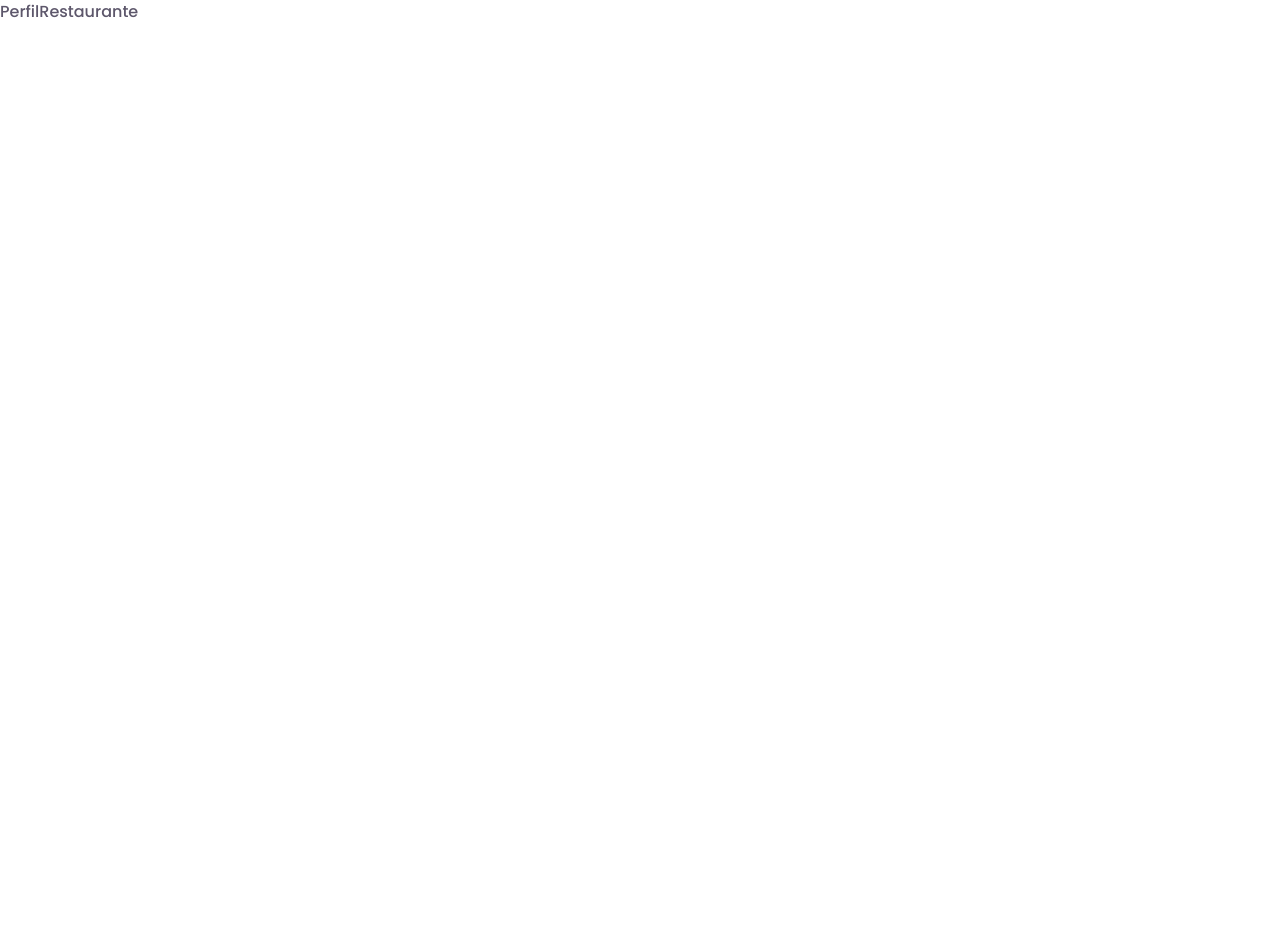
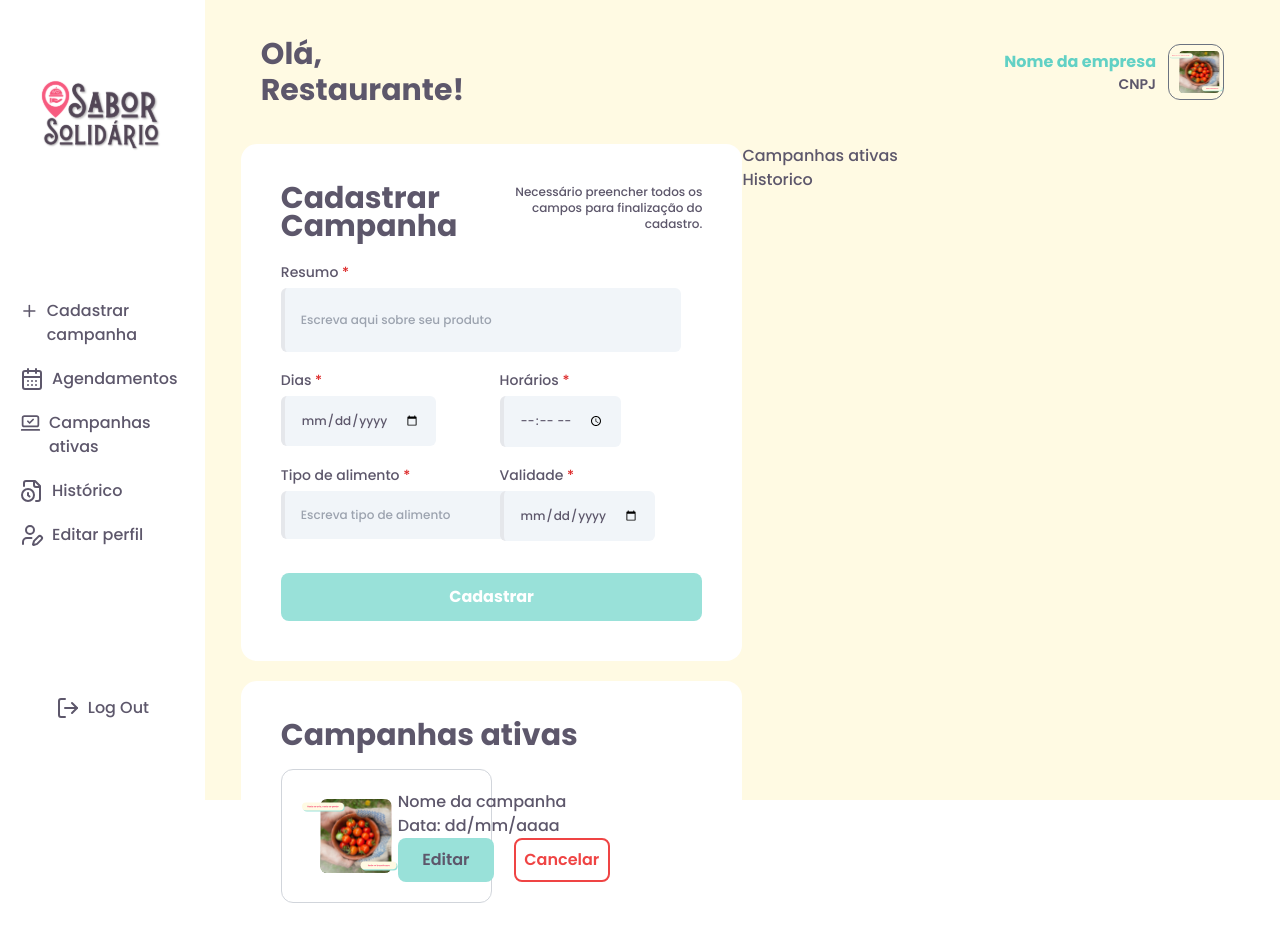
Before and after one commit to Guga-Santos/sabor_solidario_Front, a Next.js app: page /perfilRestaurante in a window 1280 px wide. Shown: the top 942 px of the page. Before the commit the page ends 800 px from the top, so only its background shows below. Built offline with nearby package versions, Linux system fonts and the light colour scheme.

Commit message:
Perfil do Restaurante, usando lib Lucide

```diff
--- a/package.json
+++ b/package.json
@@ -10,6 +10,7 @@
   },
   "dependencies": {
     "@next/font": "^14.2.15",
+    "lucide-react": "^0.460.0",
     "next": "15.0.0",
     "react": "19.0.0-rc-65a56d0e-20241020",
     "react-dom": "19.0.0-rc-65a56d0e-20241020",
--- a/src/app/login/page.jsx
+++ b/src/app/login/page.jsx
@@ -79,7 +79,7 @@ export default function Login() {
             <form onSubmit={handleSubmit} action='#' method='post' className="flex flex-col items-center gap-5">
                 <div className="flex flex-col w-[450px]  gap-1">
                     {/* se atentar a fazer ainda : Colocar a lógica do asteristico vermelho de obrigatoriedade */}
-                    <label for="email" className="font-semibold"> Digite seu endereço de e-mail </label>
+                    <label htmlFor="email" className="font-semibold"> Digite seu endereço de e-mail </label>
 
                     {/* pegar o valor sempre atualizado, pegando os dados digitados do user através da função onChange(ato do usuario digitar)*/}
                     <input onChange={(e) => setEmail(e.target.value)}
@@ -93,7 +93,7 @@ export default function Login() {
 
                 <div className="flex flex-col w-[450px] gap-1">
                     {/* se atentar a fazer ainda : Colocar a lógica do asteristico vermelho de obrigatoriedade */}
-                    <label for="password" className="font-semibold"> Digite sua senha </label>
+                    <label htmlFor="password" className="font-semibold"> Digite sua senha </label>
 
                     {/* o evento pega o valor sempre atualizado. Pegando os dados digitados do user através da função onChange(ato do usuario digitar)*/}
                     <input onChange={(e) => setPassword(e.target.value)}
@@ -109,7 +109,9 @@ export default function Login() {
                     <p> Esqueceu sua senha? <a href="/recuperarSenha"><span className="font-bold text-second-green hover:underline">Recuperar senha.</span></a></p>
                 </div>
 
-                <button className="w-[450px] bg-second-pink text-white h-10 rounded-lg transition hover:opacity-85">Entrar</button>
+                <Link href="/perfilRestaurante">
+                    <button className="w-[450px] bg-second-pink text-white h-10 rounded-lg transition hover:opacity-85">Entrar</button>
+                </Link>
             </form>
         </div>
     </div>
--- a/src/app/mock/restaurante.json
+++ b/src/app/mock/restaurante.json
@@ -4,7 +4,7 @@
   "cnpj": "07435067000112",
   "telefone": "81997696919",
   "nomeRua": "Rua das Bolinhas",
-  "numeroRua": "S/N",
+  "numeroRua": "1020",
   "bairro": "Boa viagem",
   "cidade": "Recife",
   "cep": "54310100",
--- a/src/app/perfilRestaurante/page.jsx
+++ b/src/app/perfilRestaurante/page.jsx
@@ -1,5 +1,171 @@
 import React from "react";
+import Image from "next/image";
+import Link from "next/link";
+import logo from '../../assets/login-login-teste.svg'
+import imagensUser from '../../assets/bg-heeerosectionsvg.svg'
+import { Plus, UserPen, CalendarDays, LaptopMinimalCheck, FileClock, LogOut } from 'lucide-react'
 
 export default function PerfilRestaurante() {
-    return <div>PerfilRestaurante</div>
+    return <div className="flex w-[100vw] h-[100vh]">
+        <aside className="h-screen w-[16%] flex flex-col justify-between items-center py-20 px-5">
+            <Image src={logo} className="w-32" alt="logo marca Sabor Solidário" />
+
+            <nav className="space-y-5">
+                <Link href="/" className="gap-2 flex flex-row hover:text-second-green-hover">
+                    <Plus /> Cadastrar campanha
+                </Link>
+                <Link href="/" className="gap-2 flex flex-row hover:text-second-green-hover ">
+                    <CalendarDays />Agendamentos
+                </Link>
+                <Link href="/" className="gap-2 flex flex-row hover:text-second-green-hover ">
+                    <LaptopMinimalCheck />Campanhas ativas
+                </Link>
+                <Link href="/" className="gap-2 flex flex-row hover:text-second-green-hover ">
+                    <FileClock />Histórico
+                </Link>
+                <Link href="/" className="gap-2 flex flex-row hover:text-second-green-hover ">
+                    <UserPen />Editar perfil
+                </Link>
+            </nav>
+
+
+            <Link href="/">
+                <button className="gap-2 flex flex-row  hover:text-second-green-hover ">
+                    <LogOut />
+                    Log Out
+                </button>
+            </Link>
+        </aside>
+
+        <main className="flex-1 bg-second-yellow w-screen h-screen p-9">
+            {/* cabeçalho */}
+            <div className="flex justify-between px-5">
+                <h1 className="font-bold text-3xl">
+                    Olá, <br /> Restaurante!
+                </h1>
+
+                <div className="flex gap-3 items-center">
+                    <div className="flex flex-col items-end">
+                      <h4 className="font-bold text-second-green-hover">Nome da empresa</h4>
+                      <span className="text-sm font-semibold">CNPJ</span>
+                    </div>
+                    <Image src={imagensUser} className="w-14 h-14 rounded-xl border border-solid border-gray-500"/>
+                </div>
+            </div>
+
+            {/* cadastrar campanha e agendamento */}
+            <div className="pt-9 h-[80%] grid grid-cols-2 grid-rows-2">
+                <div className=" flex flex-col gap-5">
+                    <div className="bg-white rounded-2xl p-10">
+                        <div className="flex justify-between">
+                            <h3 className="text-3xl font-bold leading-7	">Cadastrar <br /> Campanha</h3>
+                            <span className="flex text-end text-xs w-[45%]">Necessário preencher todos os campos para finalização do cadastro.</span>
+                        </div>
+                        <form className="mt-5">
+                            <ul>
+                                <li className="mb-4">
+                                    <label
+                                    className='text-sm'
+                                    htmlFor="resumo">
+                                        Resumo <span className='text-red-600'>*</span>
+                                    </label>
+                                    <input
+                                    type="text"
+                                    required
+                                    className="inputs flex h-10 mt-1 w-[95%] h-16 bg-slate-100 border-s-4 rounded-md outline-none p-4 focus:border-second-green text-xs"
+                                    placeholder="Escreva aqui sobre seu produto"/>
+                                </li>
+                                <div className="grid grid-cols-2 gap-4 ">
+                                    <li>
+                                        <label
+                                        className='text-sm'
+                                        htmlFor="resumo">
+                                            Dias <span className='text-red-600'>*</span>
+                                        </label>
+                                        <input
+                                        type="date"
+                                        required
+                                        className="inputs flex h10 mt-1 bg-slate-100 border-s-4 rounded-md outline-none p-4 focus:border-second-green text-xs"
+                                        placeholder="Escreva aqui sobre seu produto"/>
+                                    </li>
+                                    <li>
+                                        <label
+                                        className='text-sm'
+                                        htmlFor="resumo">
+                                            Horários <span className='text-red-600'>*</span>
+                                        </label>
+                                        <input
+                                        type="time"
+                                        required
+                                        className="inputs flex h10 mt-1 bg-slate-100 border-s-4 rounded-md outline-none p-4 focus:border-second-green text-xs"
+                                        placeholder="Escreva aqui sobre seu produto"/>
+                                    </li>
+                                    <li>
+                                        <label
+                                        className='text-sm'
+                                        htmlFor="resumo">
+                                            Tipo de alimento <span className='text-red-600'>*</span>
+                                        </label>
+                                        <input
+                                        type="text"
+                                        required
+                                        className="inputs flex h10 mt-1 bg-slate-100 border-s-4 rounded-md outline-none p-4 focus:border-second-green text-xs"
+                                        placeholder="Escreva tipo de alimento"/>
+                                    </li>
+                                    <li>
+                                        <label
+                                        className='text-sm'
+                                        htmlFor="resumo">
+                                            Validade <span className='text-red-600'>*</span>
+                                        </label>
+                                        <input
+                                        type="date"
+                                        required
+                                        className="inputs flex h10 mt-1 bg-slate-100 border-s-4 rounded-md outline-none p-4 focus:border-second-green text-xs"
+                                        placeholder="Escreva aqui sobre seu produto"/>
+                                    </li>
+                                </div>
+
+                            </ul>
+                            <button type="button" className="w-[100%] text-white mt-8 font-bold bg-second-green hover:bg-second-green-hover p-3 rounded-lg ">
+                                Cadastrar
+                            </button>
+                        </form>
+                    </div>
+
+                    <div className="bg-white rounded-2xl p-10">
+                        <h3 className="text-3xl font-bold leading-7">Campanhas ativas</h3>
+
+                        <div className=" grid grid-cols-2 grid-rows-2 mt-5">
+                            <div className="flex border border-solid border-gray-300 rounded-xl p-5">
+                                <Image className="w-24" src={imagensUser} />
+                                <div>
+                                    <div className="flex flex-col">
+                                        <span>Nome da campanha</span>
+                                        <span>Data: dd/mm/aaaa</span>
+                                    </div>
+                                    <div className="flex gap-5">
+                                        <button className="p-2 w-24 bg-second-green rounded-lg font-semibold">Editar</button>
+                                        <button className="p-2 w-24 border-2 border-solid border-red-500 rounded-lg text-red-500 font-semibold">Cancelar</button>
+                                    </div>
+                                </div>
+
+                            </div>
+                        </div>
+                    </div>
+                </div>
+
+                <div>
+                    <div>
+                        Campanhas ativas
+                    </div>
+                    <div>
+                        Historico
+                    </div>
+                </div>
+            </div>
+        </main>
+
+
+    </div>
 }
```
Also changed, not shown: src/app/page.js (+14 -19 lines), 1 other file (tests, documents, lock files or other folders).
